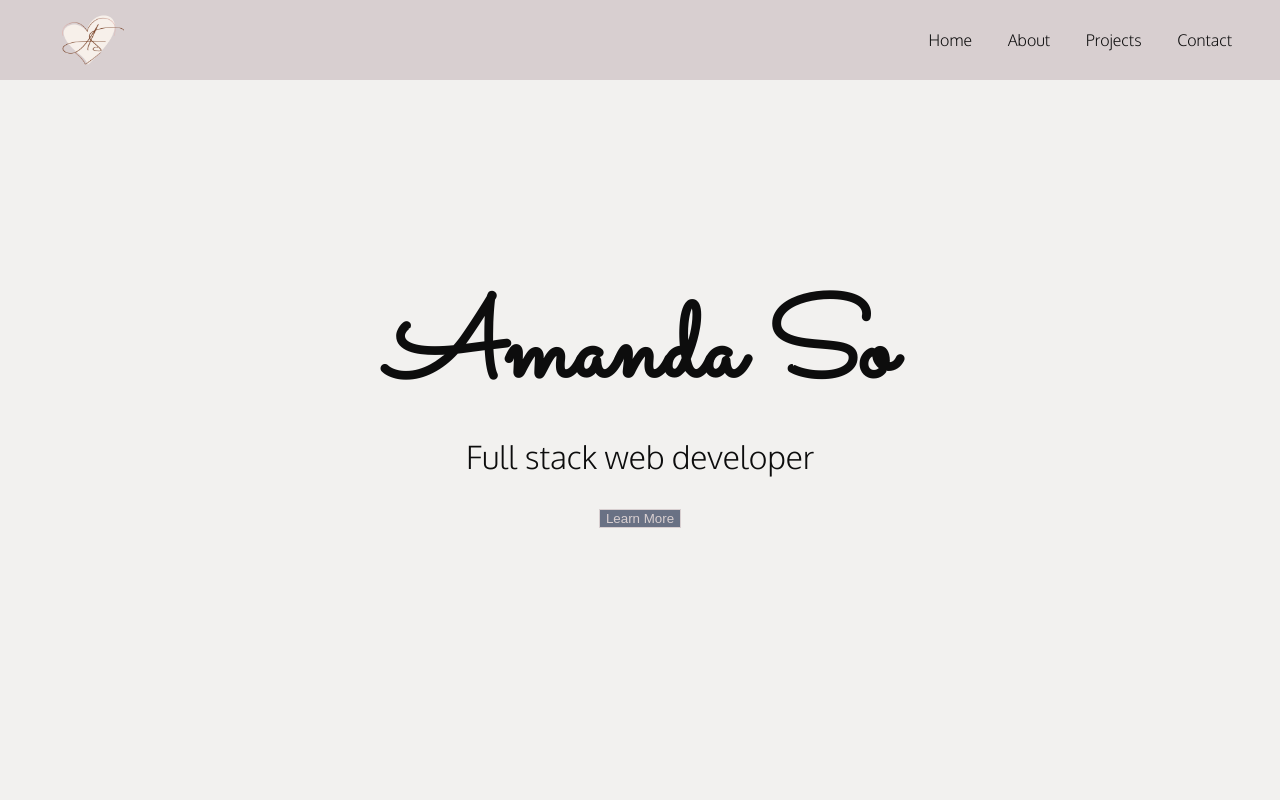
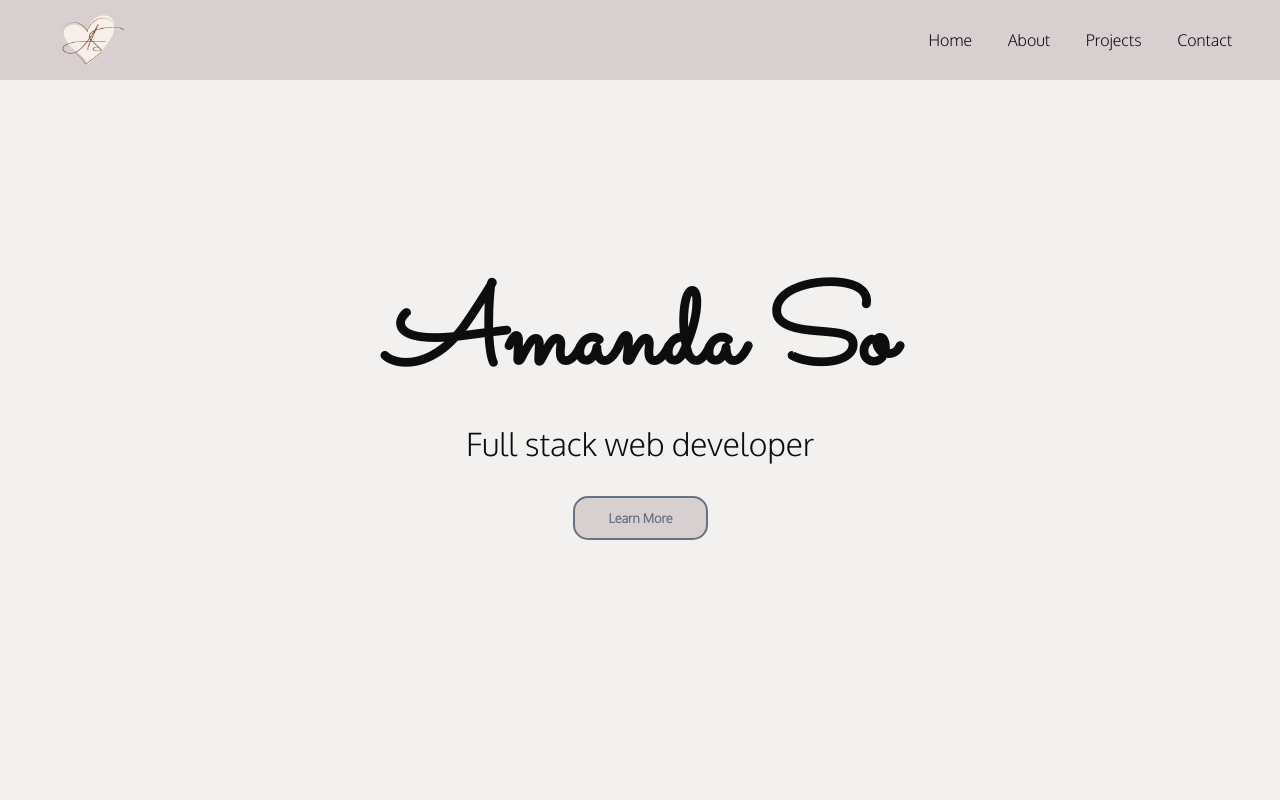
Before and after one commit to amandakso/amandakso.github.io, a React (Create React App) app: page / in a window 1280 px wide. Shown: the top 800 px of the page. Built offline with nearby package versions, Linux system fonts and the light colour scheme.

Commit message:
add style to learn more button

```diff
--- a/src/App.css
+++ b/src/App.css
@@ -90,6 +90,53 @@ button {
   background-color: var(--tertiary-color, gray);
   color: var(--secondary-color, black);
   border: 1px solid var(--secondary-color, black);
+  cursor: pointer;
+}
+
+/* CSS adapted from https://getcssscan.com/css-buttons-examples */
+.button-28 {
+  appearance: none;
+  background-color: var(--secondary-color, transparent);
+  border: 2px solid var(--tertiary-color, black);
+  border-radius: 15px;
+  box-sizing: border-box;
+  color: var(--tertiary-color, black);
+  cursor: pointer;
+  display: inline-block;
+  font-family: "Oxygen", sans-serif;
+  font-size: clamp(0.75rem, 1vw, 1rem);
+  font-weight: 600;
+  line-height: normal;
+  margin: 0;
+  min-height: 30px;
+  min-width: 135px;
+  outline: none;
+  padding: 12px 24px;
+  text-align: center;
+  text-decoration: none;
+  transition: all 300ms cubic-bezier(0.23, 1, 0.32, 1);
+  user-select: none;
+  -webkit-user-select: none;
+  touch-action: manipulation;
+  width: 10%;
+  will-change: transform;
+}
+
+.button-28:disabled {
+  pointer-events: none;
+}
+
+.button-28:hover {
+  color: var(--secondary-color, white);
+  background-color: var(--tertiary-color, black);
+  border: 2px solid var(--secondary-color, black);
+  box-shadow: rgba(0, 0, 0, 0.25) 0 8px 15px;
+  transform: translateY(-2px);
+}
+
+.button-28:active {
+  box-shadow: none;
+  transform: translateY(0);
 }
 
 .section-content {
--- a/src/components/Home.js
+++ b/src/components/Home.js
@@ -6,8 +6,8 @@ const Home = () => {
     <div id="section1" className="section-content home-container">
       <h1>Amanda So</h1>
       <p id="home-subtitle">Full stack web developer</p>
-      <button>
       <Link
+        className="button-28"
         activeClass="active"
         to="section2"
         spy={true}
@@ -17,7 +17,6 @@ const Home = () => {
       >
         Learn More
       </Link>
-      </button>
     </div>
   );
 };
```
Lines whose indentation alone changed are shown as unchanged.
